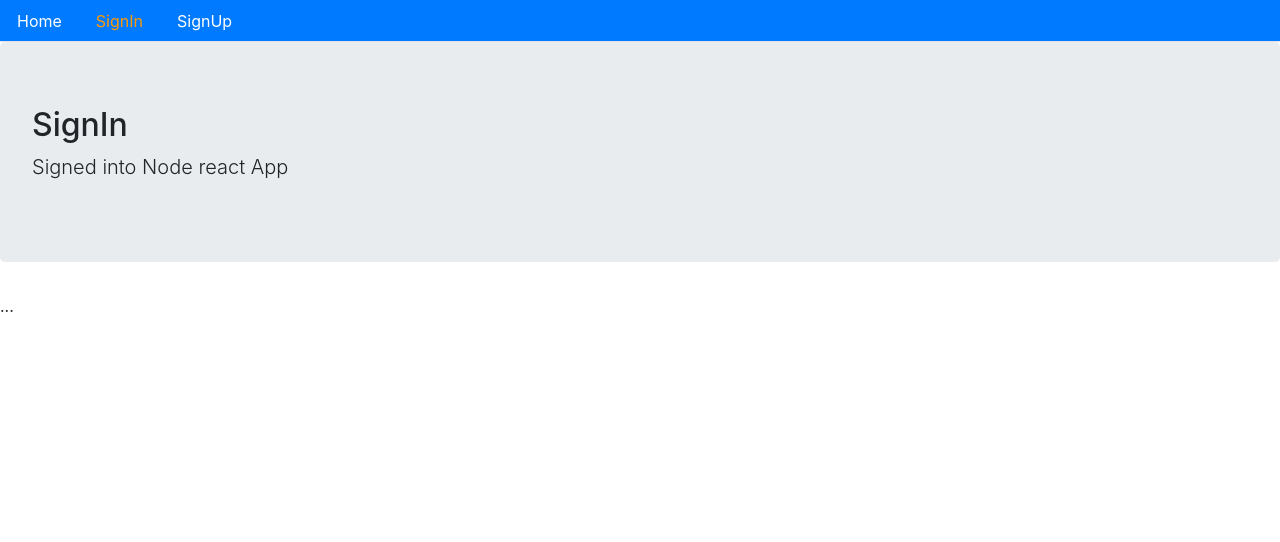
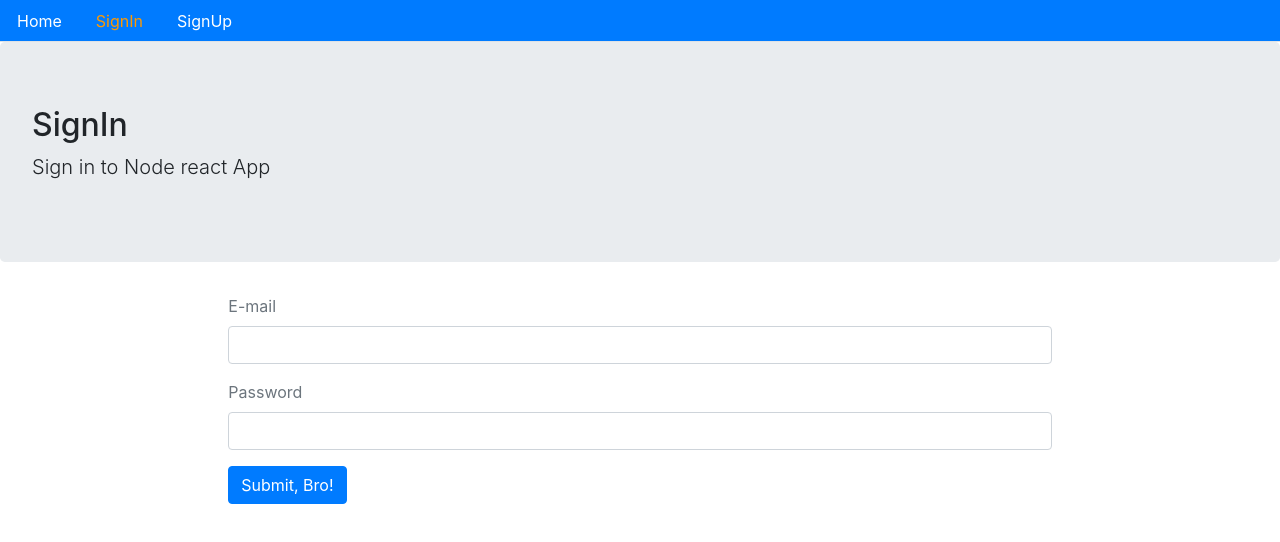
Before and after one commit to A1dricAP/e-commerce_front, a React (Create React App) app: page /signin in a window 1280 px wide. Shown: the top 542 px of the page. Built offline with nearby package versions, Linux system fonts and the light colour scheme.

Commit message:
none of the react rendering is working . needs to be fixed .

```diff
--- a/src/User/Signin.js
+++ b/src/User/Signin.js
@@ -1,10 +1,121 @@
-import React from "react";
+// importing the layout from "../core/layout" folder to use the layout in this file.
+
+import React, { useState } from "react";
 import Layout from "../core/layout";
+import { Redirect } from "react-router-dom";
+import { signin } from "../auth";
+// require("dotenv").config();
 
-const Signin = () => (
-  <Layout title="SignIn" description="Signed into Node react App">
-    ...
-  </Layout>
-);
+/*----------------------------------------------------------------------------------------------------*/
+
+const Signin = () => {
+  //  creating this destructured const to use "useState" function.
+  // ! this displays empty objects, which gets updated with the help of handleChange().
+  const [values, setValues] = useState({
+    email: "",
+    password: "",
+    error: "",
+    loading: false,
+    redirectToReferrer: false,
+  });
+
+  // destructuring the values.
+  const { email, password, error, loading, redirectToReferrer } = values;
+
+  // this is a higher order function. Higher order functions are functions returning another function.
+  // this function is used to update the values of the previously generated values.
+  // setting the name of handleChange as "name" and event to be caused as "event".
+  const handleChange = (name) => (event) => {
+    setValues({ ...values, error: false, [name]: event.target.value });
+  };
+
+  /*----------------------------------------------------------------------------------------------------*/
+
+  const clickSubmit = (event) => {
+    event.preventDefault();
+    setValues({ ...values, error: false, loading: true });
+    signin({ email, password }) // sending these values as an object to signUp()
+      .then((data) => {
+        if (data.error) {
+          setValues({ ...values, error: true, loading: false });
+        } else {
+          setValues({
+            ...values,
+            redirectToReferrer: true,
+          });
+        }
+      });
+  };
+
+  /*----------------------------------------------------------------------------------------------------*/
+
+  // creating this jsx template for the signup form to be displayed.
+
+  const showLoading = () => {
+    if (loading) {
+      return (
+        <div className="alert alert-info">
+          <h2>Loading</h2>
+        </div>
+      );
+    }
+  };
+
+  const redirectUser = () => {
+    if (redirectToReferrer) {
+      return <Redirect to="/" />;
+    }
+  };
+
+  const showError = () => (
+    <div
+      className="alert alert-danger"
+      style={{ display: error ? "" : "none" }}
+    >
+      {error}
+    </div>
+  );
+
+  const signUpForm = () => (
+    <form>
+      <div className="form-group">
+        <label className="text-muted">E-mail</label>
+        <input
+          onChange={handleChange("email")}
+          type="email"
+          className="form-control"
+          value={email}
+        />
+      </div>
+      <div className="form-group">
+        <label className="text-muted">Password</label>
+        <input
+          onChange={handleChange("password")}
+          type="password"
+          className="form-control"
+          value={password}
+        />
+      </div>
+      <button onClick={clickSubmit} className="btn btn-primary">
+        Submit, Bro!
+      </button>
+    </form>
+  );
+
+  return (
+    <Layout
+      title="SignIn"
+      description="Sign in to Node react App"
+      className="container col-md-8 offset-md-2"
+    >
+      {showLoading()}
+      {showError()}
+      {/* using the signup form created above to be displayed here. */}
+      {signUpForm()}
+      {redirectUser()}
+      {/* {JSON.stringify(values)} */}
+    </Layout>
+  );
+};
 
 export default Signin;
--- a/src/User/Signup.js
+++ b/src/User/Signup.js
@@ -2,19 +2,20 @@
 
 import React, { useState } from "react";
 import Layout from "../core/layout";
-import { API } from "../config";
+import { Link } from "react-router-dom";
+import { signUp } from "../auth";
 // require("dotenv").config();
 
 /*----------------------------------------------------------------------------------------------------*/
 
 const Signup = () => {
-  // creating this destructured const to use "useState" function.
-  // this displays empty objects, which gets updated with the help of handleChange().
+  //  creating this destructured const to use "useState" function.
+  // ! this displays empty objects, which gets updated with the help of handleChange().
   const [values, setValues] = useState({
     name: "",
     email: "",
     password: "",
-    error: true,
+    error: "",
     success: false,
   });
 
@@ -29,26 +30,6 @@
   };
 
   /*----------------------------------------------------------------------------------------------------*/
-
-  // this method comprehends the values received as user object.
-  const signUp = (user) => {
-    // sending the body of this fetch() with POST method
-    // to the already created signup route in the server backend that connects with the database.
-    return fetch(`${API}/signup`, {
-      method: "POST",
-      headers: {
-        Accept: "application/json",
-        "Content-Type": "application/json",
-      },
-      body: JSON.stringify(user),
-    })
-      .then((response) => {
-        return response.json;
-      })
-      .catch((err) => {
-        console.log(err);
-      });
-  };
 
   const clickSubmit = (event) => {
     event.preventDefault();
@@ -73,6 +54,28 @@
   /*----------------------------------------------------------------------------------------------------*/
 
   // creating this jsx template for the signup form to be displayed.
+
+  // const showSuccess = () => {
+  //   if (success) {
+  //     return (
+  //       <div
+  //         className="alert alert-info"
+  //         // style={{ display: error ? "" : "none" }}
+  //       >
+  //         New account created. Please <Link to="/signin">Signin, </Link> Bro
+  //       </div>
+  //     );
+  //   }
+  // };
+  // const showError = () => (
+  //   <div
+  //     className="alert alert-danger"
+  //     style={{ display: error ? "" : "none" }}
+  //   >
+  //     {error}
+  //   </div>
+  // );
+
   const signUpForm = () => (
     <form>
       <div className="form-group">
@@ -108,32 +111,14 @@
     </form>
   );
 
-  // const showError = () => (
-  //   <div
-  //     className="alert alert-danger"
-  //     style={{ display: error ? "" : "none" }}
-  //   >
-  //     {error}
-  //   </div>
-  // );
-
-  // const showSuccess = () => (
-  //   <div
-  //     className="alert alert-info"
-  //     style={{ display: success ? "" : "none" }}
-  //   >
-  //     New account created. Please sign in, Bro.
-  //   </div>
-  // );
-
   return (
     <Layout
       title="SignUp"
       description="Signed up to Node react App"
       className="container col-md-8 offset-md-2"
     >
-      {/* {showSuccess()} */}
-      {/* {showError()} */}
+      {/* {showError()}
+      {showSuccess()} */}
       {/* using the signup form created above to be displayed here. */}
       {signUpForm()}
       {/* {JSON.stringify(values)} */}
--- /dev/null
+++ b/src/auth/index.js
@@ -0,0 +1,40 @@
+import { API } from "../config";
+
+// this method comprehends the values received as user object.
+export const signUp = (user) => {
+  // sending the body of this fetch() with POST method
+  // to the already created signup route in the server backend that connects with the database.
+  return fetch(`${API}/signup`, {
+    method: "POST",
+    headers: {
+      Accept: "application/json",
+      "Content-Type": "application/json",
+    },
+    body: JSON.stringify(user),
+  })
+    .then((response) => {
+      return response.json;
+    })
+    .catch((err) => {
+      console.log(err);
+    });
+};
+
+export const signin = (user) => {
+  // sending the body of this fetch() with POST method
+  // to the already created signup route in the server backend that connects with the database.
+  return fetch(`${API}/signin`, {
+    method: "POST",
+    headers: {
+      Accept: "application/json",
+      "Content-Type": "application/json",
+    },
+    body: JSON.stringify(user),
+  })
+    .then((response) => {
+      return response.json;
+    })
+    .catch((err) => {
+      console.log(err);
+    });
+};
```
